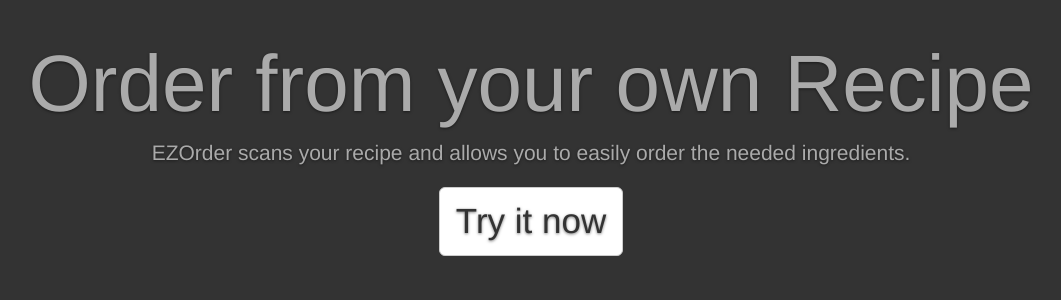
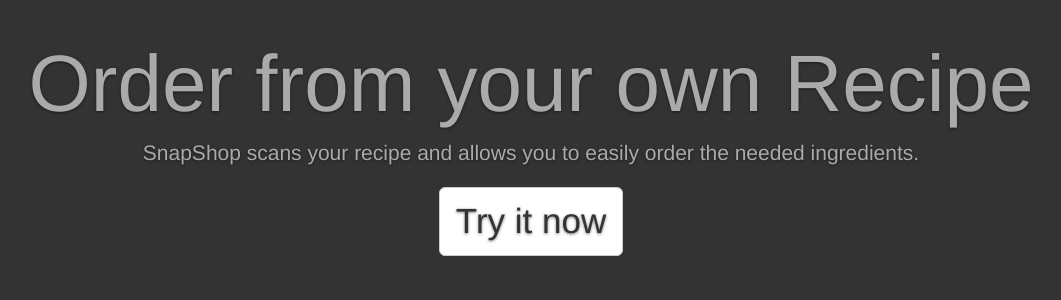
Before and after one commit to lfking/EZOrder, a Django app: page / in a window 1280 px wide. Shown: the part 76-376 px from the top of the page, without its empty margins (109-1170 px from the left). Run offline with Django 3.2, Linux system fonts and the light colour scheme; parts of the project's set-up code (start-up, migrations or seed data) failed here and were passed over; some libraries are stand-ins or nearby versions; some web fonts are replaced.

Commit message:
Name change

```diff
--- a/templates/index.html
+++ b/templates/index.html
@@ -24,7 +24,7 @@
   </div>
 </div>
             <h1 class="cover-heading">Order from your own Recipe</h1>
-            <p class="lead">EZOrder scans your recipe and allows you to easily order the needed ingredients.</p>
+            <p class="lead">SnapShop scans your recipe and allows you to easily order the needed ingredients.</p>
             <p class="lead">
               <a data-toggle="modal" data-target="#myModal" class="btn btn-lg btn-default">Try it now</a>
             </p>
```
